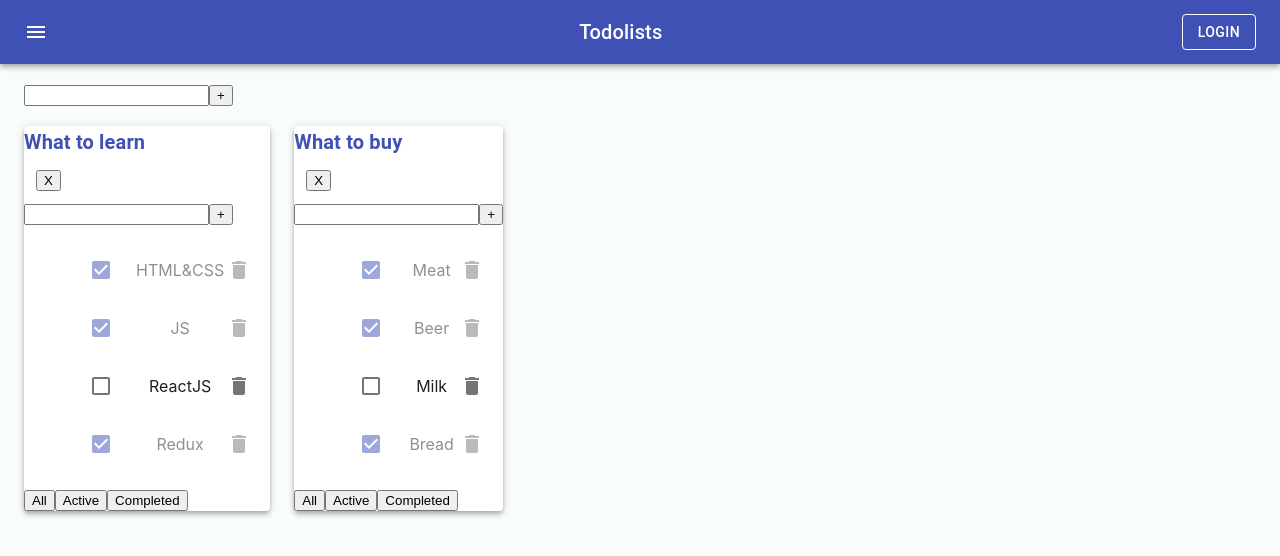
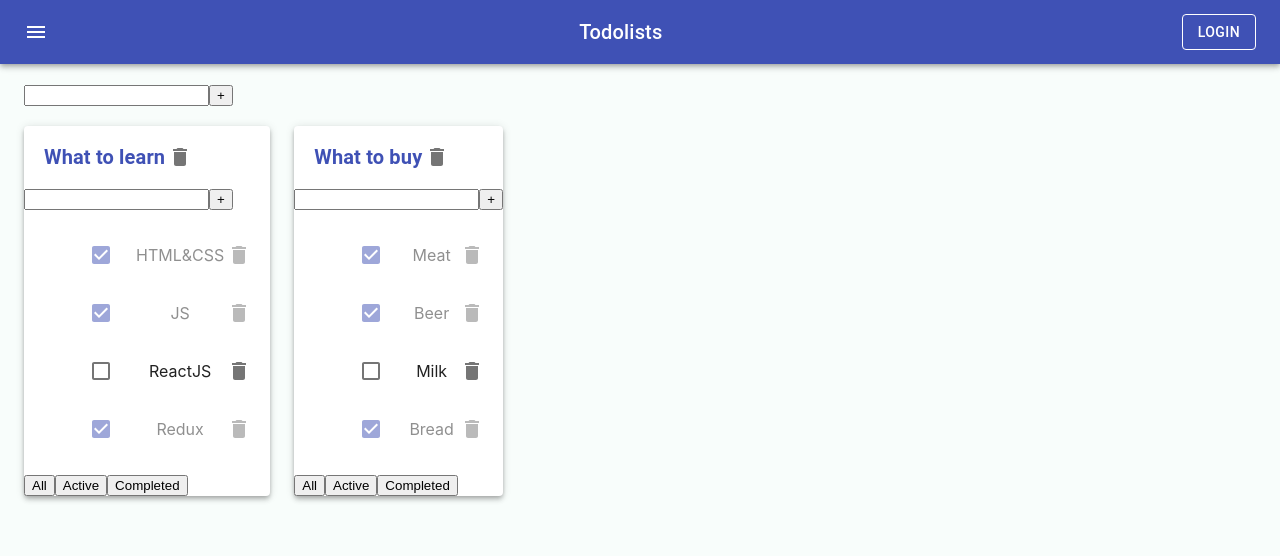
Before and after one commit to AliaksandrLiubanets/todolist, a React (Create React App) app: page / in a window 1280 px wide. Shown: the top 556 px of the page. Built offline with nearby package versions, Linux system fonts and the light colour scheme.

Commit message:
Add Container with nested Typography, EditableSpan, IconButton in Todolist.tsx

```diff
--- a/src/Todolist.tsx
+++ b/src/Todolist.tsx
@@ -3,7 +3,7 @@ import s from './Style.module.css'
 import {FilterTaskType} from './App'
 import AddItemForm from './AddItemForm'
 import EditableSpan from './EditableSpan'
-import {Button, Checkbox, IconButton, ListItem, ListItemIcon, Typography} from '@material-ui/core'
+import {Button, Checkbox, Container, IconButton, ListItem, ListItemIcon, Typography} from '@material-ui/core'
 import DeleteIcon from '@material-ui/icons/Delete'
 
 type propsType = {
@@ -63,18 +63,17 @@ export function Todolist(props: propsType) {
 
     return (
         <div className={s.border}>
-            <div className={s.title}>
-                <Typography variant={"h6"} style={{fontWeight: "bold"}} color={"primary"}>
+            <Container  style={{display: 'flex', padding: "15px 20px"}}>
+                <Typography variant={'h6'} style={{fontWeight: 'bold'}} color={'primary'}>
                     <EditableSpan title={props.title}
                                   onChange={changeTodolistTitle}/>
                 </Typography>
-                <div className={s.title__button}>
-                    <IconButton>
-                        <button onClick={removeTodolist}>X
-                        </button>
-                    </IconButton>
-                </div>
-            </div>
+                <IconButton size={'small'}
+                            onClick={removeTodolist}>
+                    <DeleteIcon/>
+                </IconButton>
+
+            </Container>
             <AddItemForm addItem={addTaskToTodolist}/>
             <ul className={s.list}>
                 {elementsTask}
```
